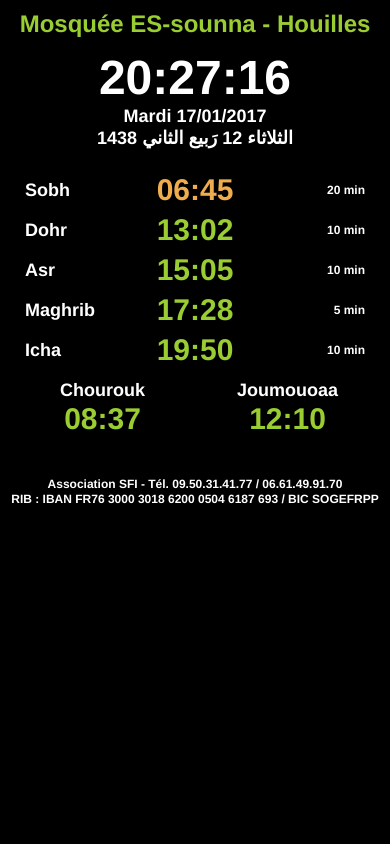
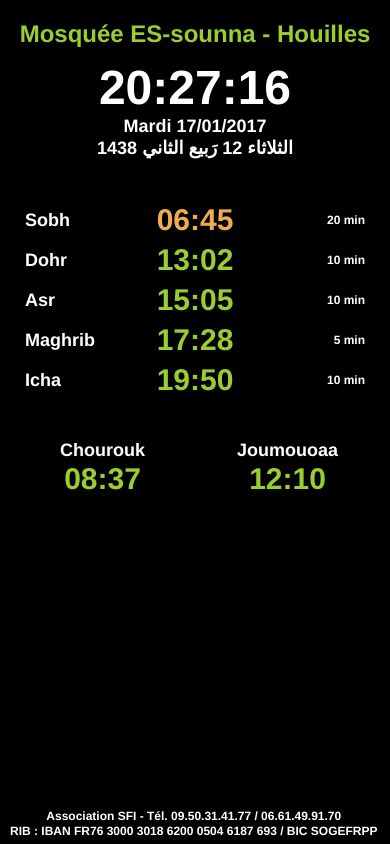
Before and after one commit to shoeb192/prayer-times, a plain HTML site: page index.html in a window 390 px wide. Drawn offline with nearby package versions, Linux system fonts and the light colour scheme; no server answers; a script that the page names is missing.

```diff
--- a/css/mobile.css
+++ b/css/mobile.css
@@ -32,7 +32,7 @@
     .header{
         font-size: 200%;
         color: yellowgreen;
-        margin-top: 10px;
+        margin-top: 20px;
         margin-bottom: 10px;
     }
     .time{
@@ -48,7 +48,7 @@
     }
 
     .prayer-content{
-        margin-bottom: 10px;
+        margin: 40px 0;
     }
 
     .prayer-content>div {
@@ -83,6 +83,8 @@
     }
 
     .footer{
+        position: absolute;
+        bottom: 0;
         padding: 0 10px;
     }
 
```
